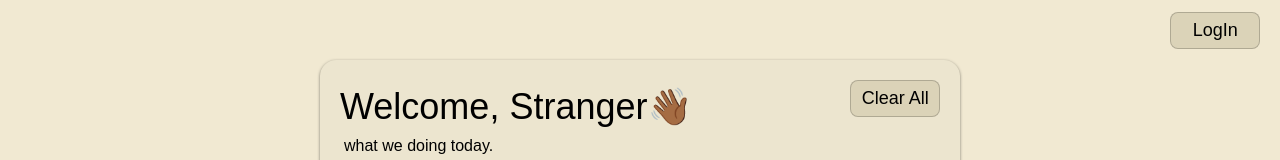
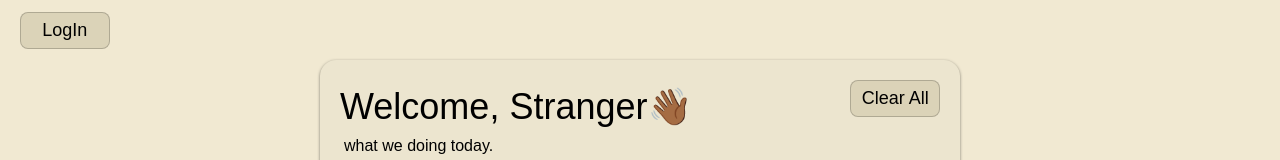
Before and after one commit to Udeh-png/todolist-with-nextjs, a Next.js app: page / in a window 1280 px wide. Shown: the top 160 px of the page. Built offline with nearby package versions, Linux system fonts and the light colour scheme; no server answers.

Commit message:
change header navigation alignment from end to start

```diff
--- a/components/header.tsx
+++ b/components/header.tsx
@@ -5,7 +5,7 @@ export default async function Header() {
   const session = await auth();
 
   return (
-    <nav className="h-15 justify-end flex p-5">
+    <nav className="h-15 justify-start flex p-5">
       <div className="flex gap-5 items-center flex-row-reverse justify-between md:w-fit w-full">
         {session && (
           <Image
```
